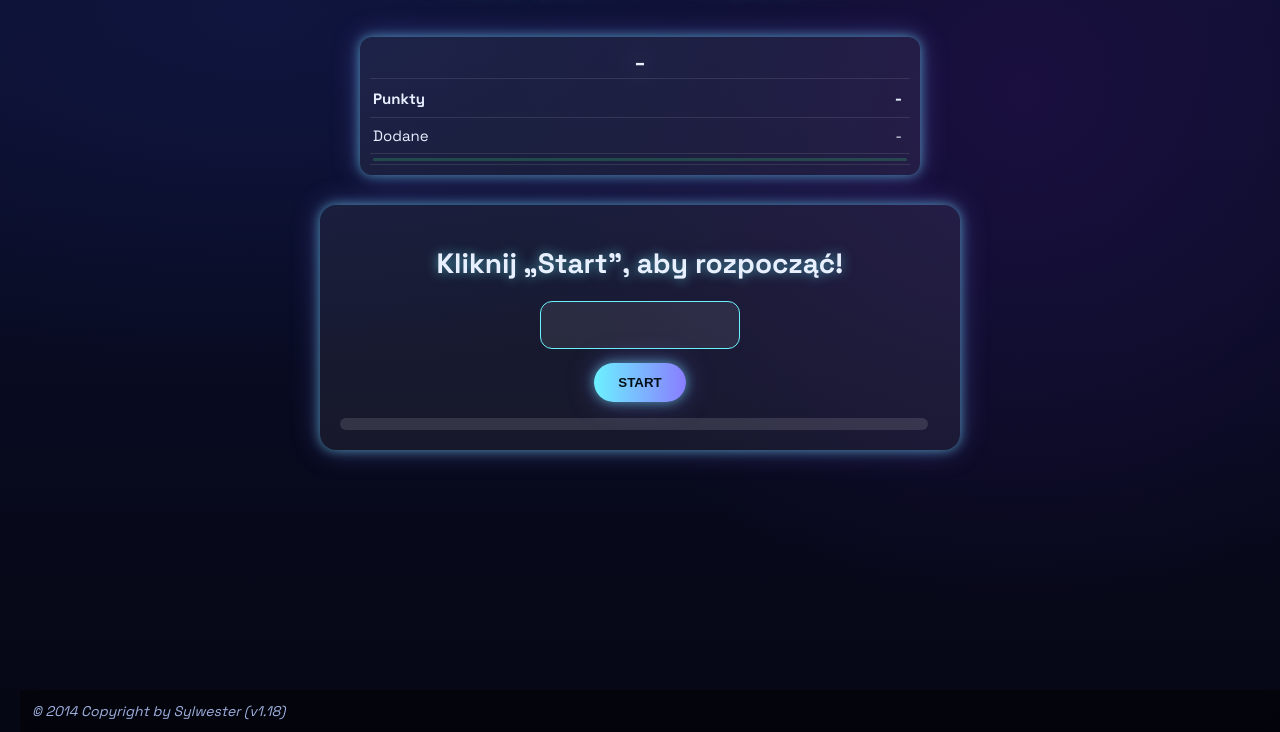
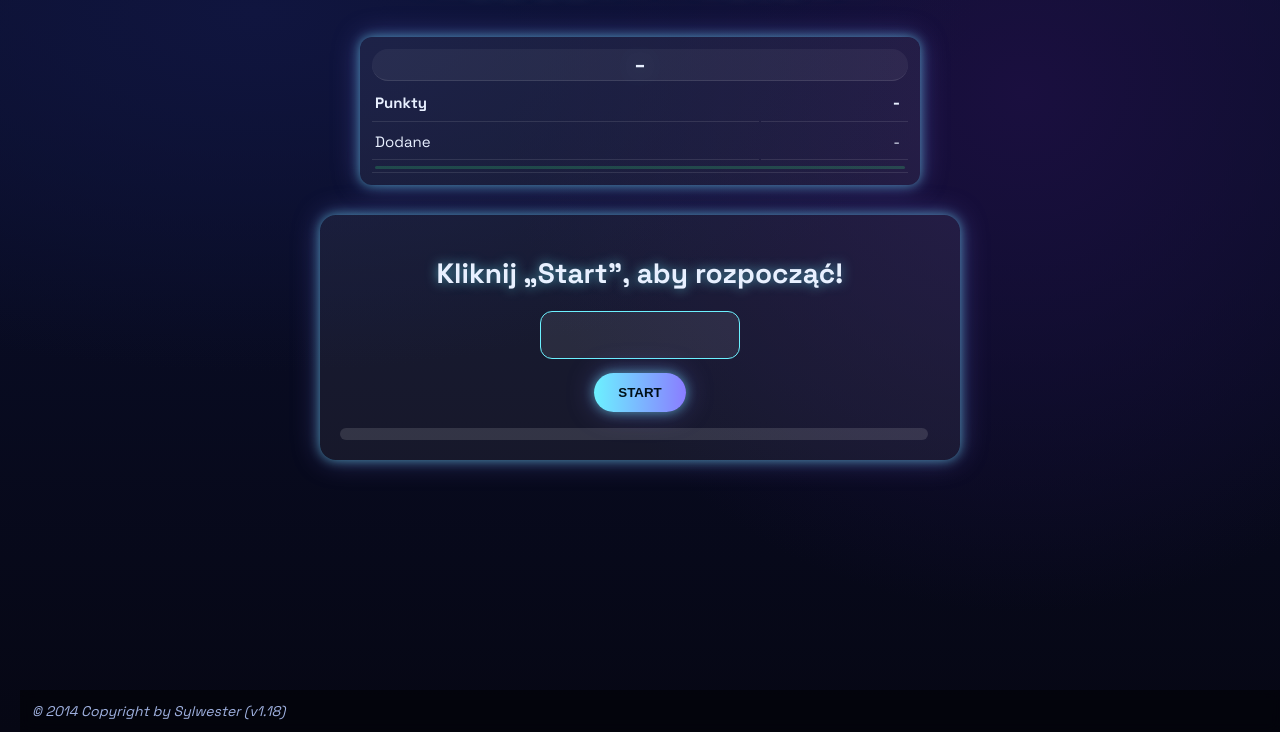
Before and after one commit to mathlike/mnozenie, a plain HTML site: page index.html in a window 1280 px wide. Shown: the part 68-800 px from the top of the page. Drawn offline with Linux system fonts and the light colour scheme.

Commit message:
Update style.css

```diff
--- a/style.css
+++ b/style.css
@@ -96,7 +96,6 @@
 
     table {
       width: 100%;
-      border-collapse: collapse;
       color: var(--text-main);
       font-size: 15px
     }
@@ -248,5 +247,7 @@ font-family: Orbitron, sans-serif;
 text-transform: uppercase;
 font-size: 20px;
 text-align: center;
-text-shadow: 0px 0px 28px rgba(140, 255, 255, 1.0)
+text-shadow: 0px 0px 28px rgba(140, 255, 255, 1.0);
+background-color: rgba(255, 255, 255, .05);
+border-radius: 60px;
 }
```
